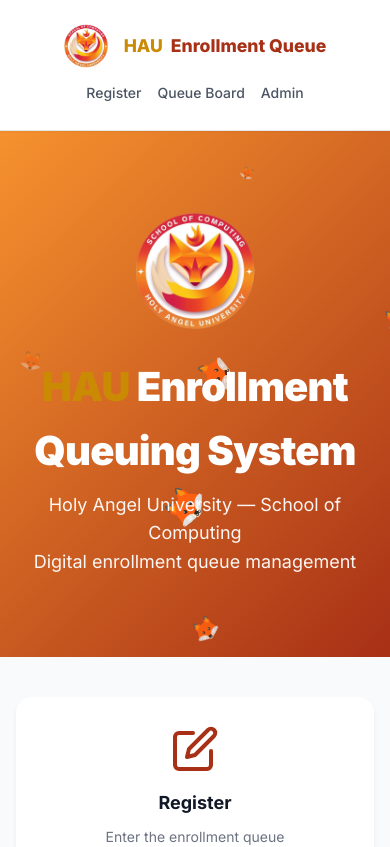
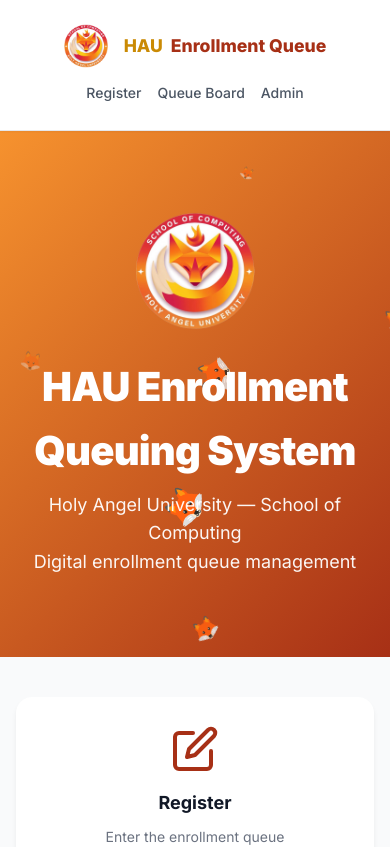
Before and after one commit to officesoc1-ad/enrollment_queuing_system, a Next.js app: page / in a window 390 px wide. Shown: the top 847 px of the page. Built offline with nearby package versions, Linux system fonts and the light colour scheme.

Commit message:
Ui fix
Changed font colors and font styles

```diff
--- a/src/app/globals.css
+++ b/src/app/globals.css
@@ -445,6 +445,11 @@
   z-index: 2;
 }
 
+.hau-text {
+  -webkit-text-fill-color: var(--gold-600);
+  color: var(--gold-600);
+}
+
 .page-header p {
   margin-top: var(--space-sm);
   opacity: 0.9;
@@ -488,6 +493,11 @@
     font-size: 1.7rem;
     margin-bottom: var(--space-sm);
     background: none;
+    -webkit-text-fill-color: white;
+    color: white;
+  }
+
+  .page-header h1 .hau-text {
     -webkit-text-fill-color: white;
     color: white;
   }
--- a/src/app/page.js
+++ b/src/app/page.js
@@ -11,7 +11,7 @@
             <img src="/soc2.png" alt="SOC Logo" style={{ height: '120px', width: 'auto' }} />
           </div>
           <h1 style={{ fontSize: '2.5rem', marginBottom: '8px' }}>
-            <span><span style={{ WebkitTextFillColor: 'var(--gold-600)', color: 'var(--gold-600)' }}>HAU</span> Enrollment Queuing System</span>
+            <span><span className="hau-text">HAU</span> Enrollment Queuing System</span>
           </h1>
           <p style={{ fontSize: '1.125rem', maxWidth: '600px', margin: '0 auto' }}>
             Holy Angel University — School of Computing<br />
```
